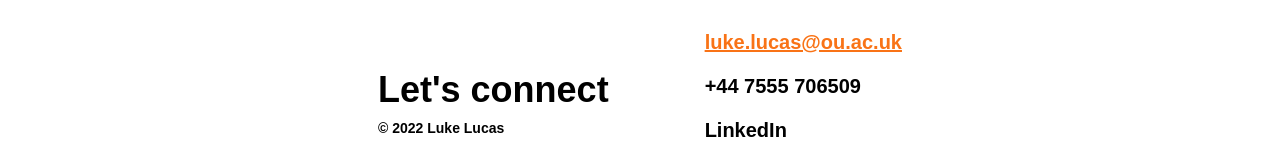
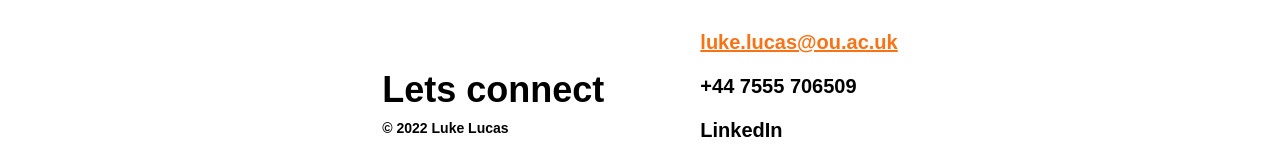
Before and after one commit to O4FDev/luke-lucas.com, a Next.js app: page /contact in a window 1280 px wide. Shown: the part 340-500 px from the top of the page. Built offline with nearby package versions, Linux system fonts and the light colour scheme; a web font is replaced by a local one.

Commit message:
A lot of stuffs

```diff
--- a/pages/contact.js
+++ b/pages/contact.js
@@ -9,7 +9,7 @@ const Contact = () => {
                 <div className="flex flex-col gap-4 px-12 font-bold text-left text-4xl lg:text-4xl lg:gap-8">
                     <div>
                         <h1>
-                            Let's connect
+                            Lets connect
                         </h1>
                         <h3
                             className='text-sm py-2'
```
